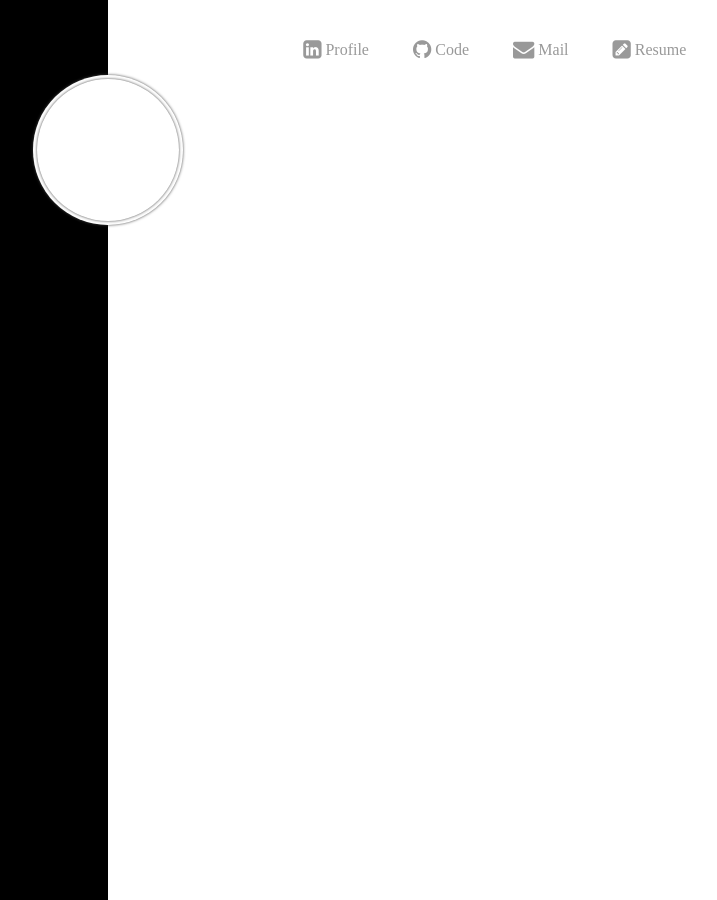
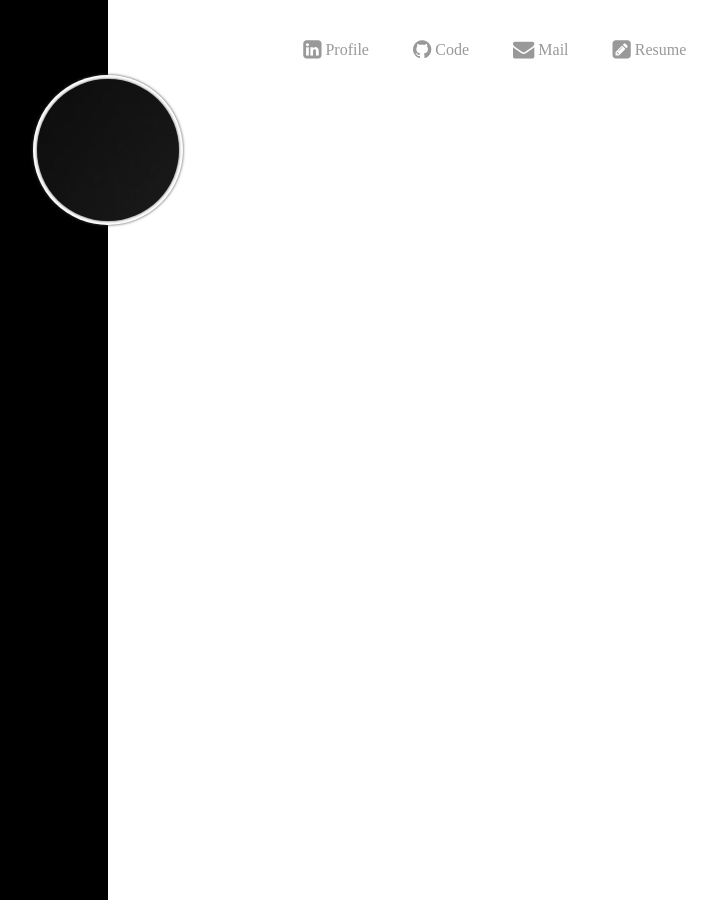
Before and after one commit to yongfuhe2017/yongfuhe2017.github.io, a Jekyll site: the page built from index.html, in a window 1280 px wide. Shown: the whole page, without its empty margins (276-993 px from the left). Built offline with Jekyll 4.4.1, drawn with Linux system fonts in a browser that asks for light colours; the list of posts is cut into pages by our own code.

Commit message:
update 2

```diff
--- a/_config.yml
+++ b/_config.yml
@@ -13,7 +13,7 @@ feed: /atom.xml
 author_info: <a href="http://yongfuhe2017.github.io/">yongfuhe</a>
 
 myblog:
-  gavatar: images/umb.jpg
+  gavatar: images/2.jpg
   gpname: yongfuhe
   linkedin:
   github: https://github.com/xriver007
```
Also changed, not shown: images/2.jpg (renamed from images/umb.jpg).
